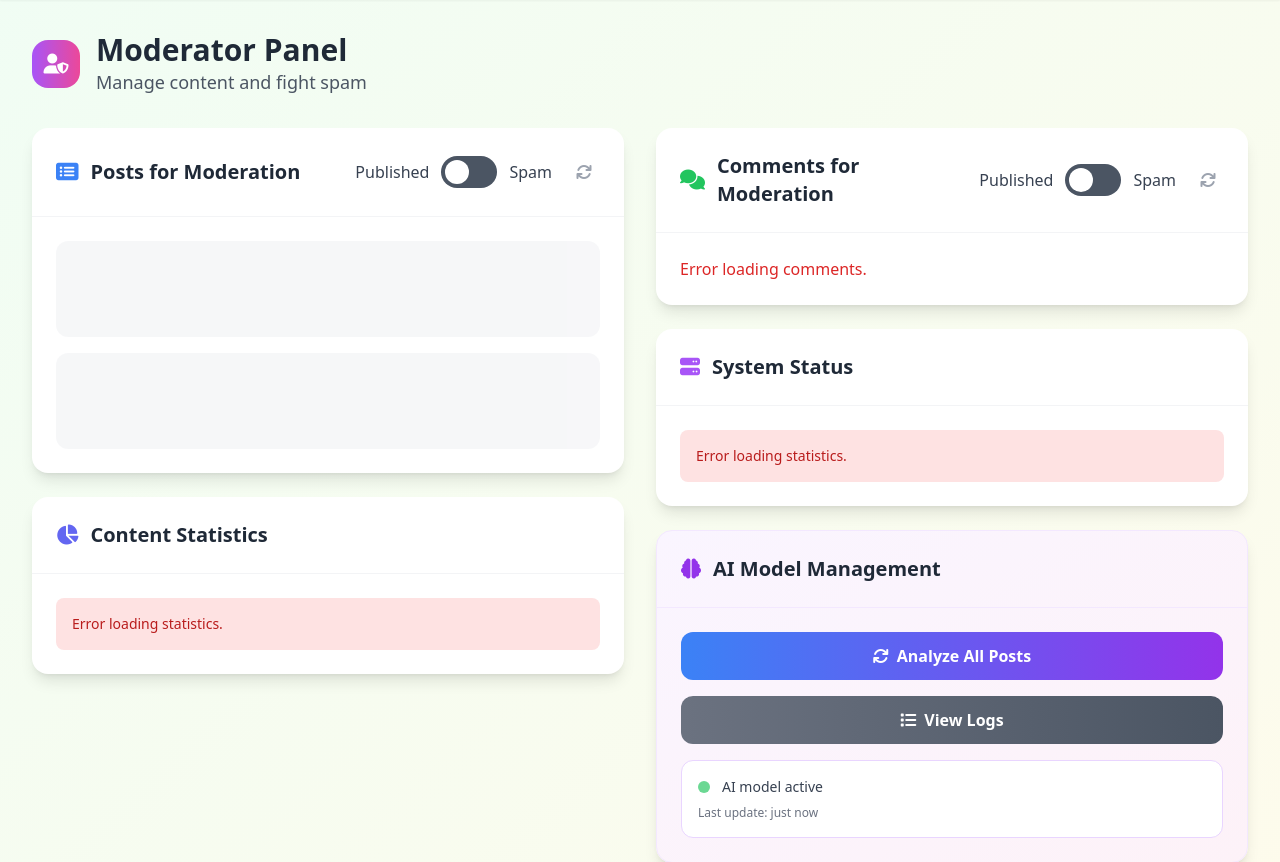
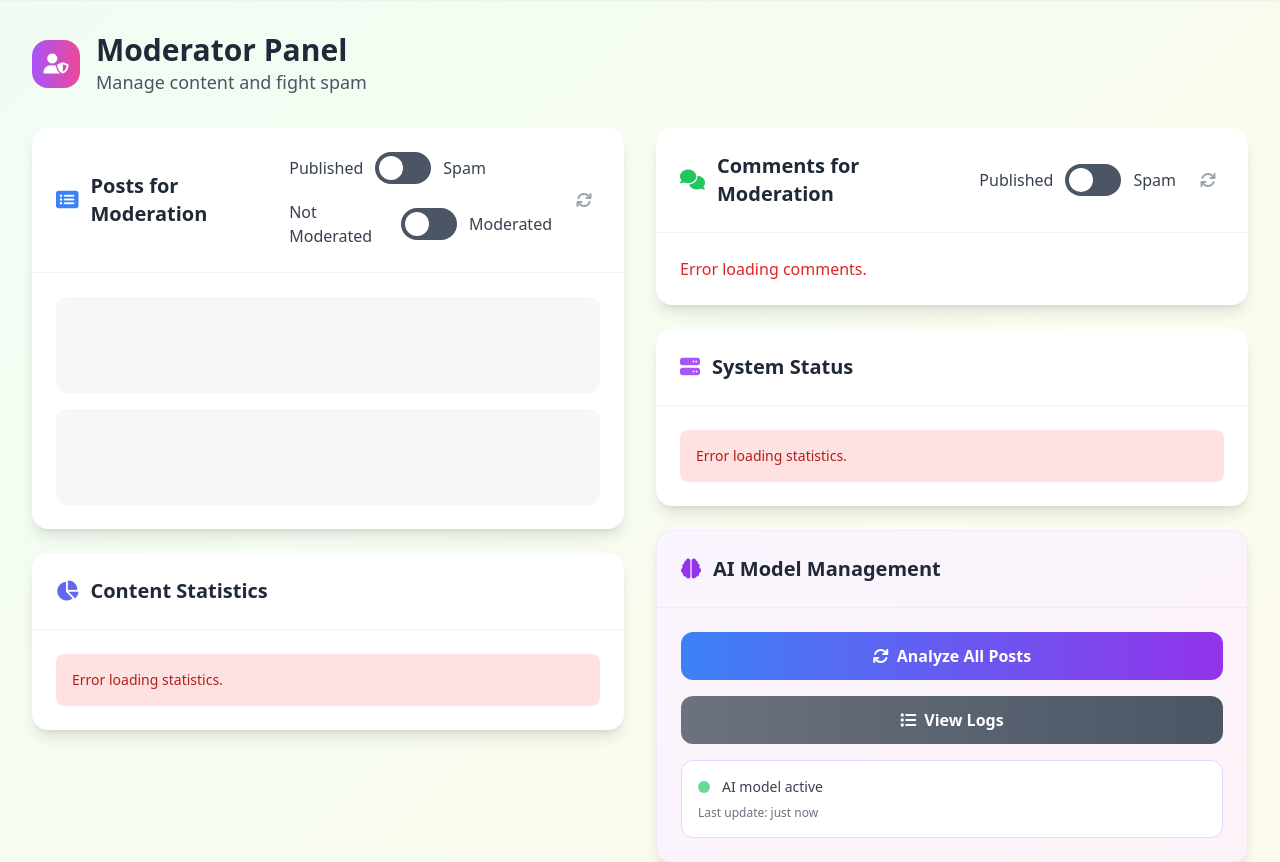
Before and after one commit to premananda108/CleanForum, a FastAPI app: page /moderator in a window 1280 px wide. Shown: the part 65-927 px from the top of the page. Run offline with FastAPI, Linux system fonts and the light colour scheme; data that the repository does not hold is empty; parts of the project's set-up code (start-up, migrations or seed data) failed here and were passed over; some libraries are stand-ins or nearby versions.

Commit message:
- Added a "Published/Spam" filter for posts in the moderator panel. - Added a "Published/Spam" filter for comments in the moderator panel. - Added a "Not Moderated/Moderated" filter for posts in the moderator panel.

```diff
--- a/api/moderator.py
+++ b/api/moderator.py
@@ -43,9 +43,9 @@
 # --- Post Endpoints ---
 
 @router.get("/pending-posts", response_model=List[PostResponse])
-async def get_pending_posts(limit: int = Query(50, le=100), status: Optional[str] = None):
+async def get_pending_posts(limit: int = Query(50, le=100), status: Optional[str] = None, moderation: Optional[str] = None):
     """Get all posts for moderation."""
-    return await Post.get_all_for_moderation(limit=limit, status=status)
+    return await Post.get_all_for_moderation(limit=limit, status=status, moderation=moderation)
 
 @router.get("/posts/{post_id}/analysis", response_model=SpamAnalysisResponse)
 async def get_post_analysis(post_id: str):
--- a/models/post.py
+++ b/models/post.py
@@ -211,7 +211,7 @@
         return posts
 
     @staticmethod
-    async def get_all_for_moderation(limit: int = 50, offset: int = 0, status: Optional[str] = None) -> List[PostResponse]:
+    async def get_all_for_moderation(limit: int = 50, offset: int = 0, status: Optional[str] = None, moderation: Optional[str] = None) -> List[PostResponse]:
         """Get all posts for moderation, including spam."""
         post_ids = await db.zrevrange("posts:all", offset, offset + limit - 1)
 
@@ -220,6 +220,10 @@
             post = await Post.get_by_id(post_id)
             if post:
                 if status and post.status.value != status:
+                    continue
+                if moderation == "moderated" and not post.moderated:
+                    continue
+                if moderation == "not_moderated" and post.moderated:
                     continue
                 posts.append(post)
         return posts
--- a/static/js/forum.js
+++ b/static/js/forum.js
@@ -98,8 +98,8 @@
     }
 
     // Moderator API
-    async getPendingPosts(limit = 50, status = 'published') {
-        return this.request(`/moderator/pending-posts?limit=${limit}&status=${status}`);
+    async getPendingPosts(limit = 50, status = 'published', moderation = 'not_moderated') {
+        return this.request(`/moderator/pending-posts?limit=${limit}&status=${status}&moderation=${moderation}`);
     }
 
     async moderatePost(postId, action) {
--- a/static/js/moderator.js
+++ b/static/js/moderator.js
@@ -14,6 +14,12 @@
         if (commentStatusToggle) {
             commentStatusToggle.addEventListener('change', function() {
                 loadModeratorComments();
+            });
+        }
+        const moderationToggle = document.getElementById('moderation-toggle');
+        if (moderationToggle) {
+            moderationToggle.addEventListener('change', function() {
+                loadModeratorPosts();
             });
         }
     }
@@ -95,7 +101,9 @@
     try {
         const statusToggle = document.getElementById('status-toggle');
         const status = statusToggle.checked ? 'spam' : 'published';
-        const posts = await api.getPendingPosts(50, status);
+        const moderationToggle = document.getElementById('moderation-toggle');
+        const moderation = moderationToggle.checked ? 'moderated' : 'not_moderated';
+        const posts = await api.getPendingPosts(50, status, moderation);
         const container = document.getElementById('pending-posts');
 
         if (posts.length === 0) {
--- a/templates/moderator_panel.html
+++ b/templates/moderator_panel.html
@@ -27,6 +27,7 @@
                             Posts for Moderation
                         </h2>
                         <div class="flex items-center space-x-4">
+                            <div class="flex flex-col">
                                 <label for="status-toggle" class="flex items-center cursor-pointer">
                                     <span class="mr-3 text-gray-700">Published</span>
                                     <div class="relative">
@@ -36,6 +37,16 @@
                                     </div>
                                     <span class="ml-3 text-gray-700">Spam</span>
                                 </label>
+                                <label for="moderation-toggle" class="flex items-center cursor-pointer mt-4">
+                                    <span class="mr-3 text-gray-700">Not Moderated</span>
+                                    <div class="relative">
+                                        <input type="checkbox" id="moderation-toggle" class="sr-only">
+                                        <div class="block bg-gray-600 w-14 h-8 rounded-full"></div>
+                                        <div class="dot absolute left-1 top-1 bg-white w-6 h-6 rounded-full transition"></div>
+                                    </div>
+                                    <span class="ml-3 text-gray-700">Moderated</span>
+                                </label>
+                            </div>
                             <button onclick="loadModeratorPosts()" class="p-2 text-gray-400 hover:text-gray-600 transition-colors">
                                 <i class="fas fa-sync"></i>
                             </button>
```
Also changed, not shown: CHANGELOG.md. Lines whose indentation alone changed are shown as unchanged.
